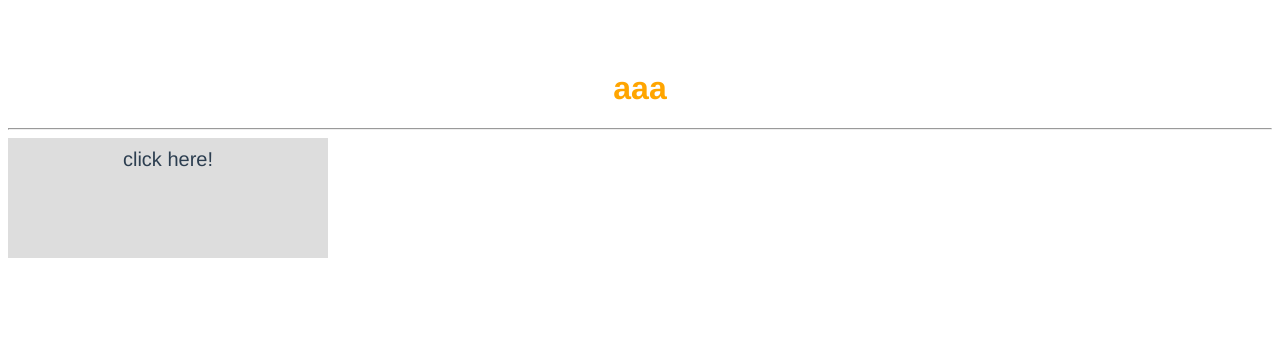
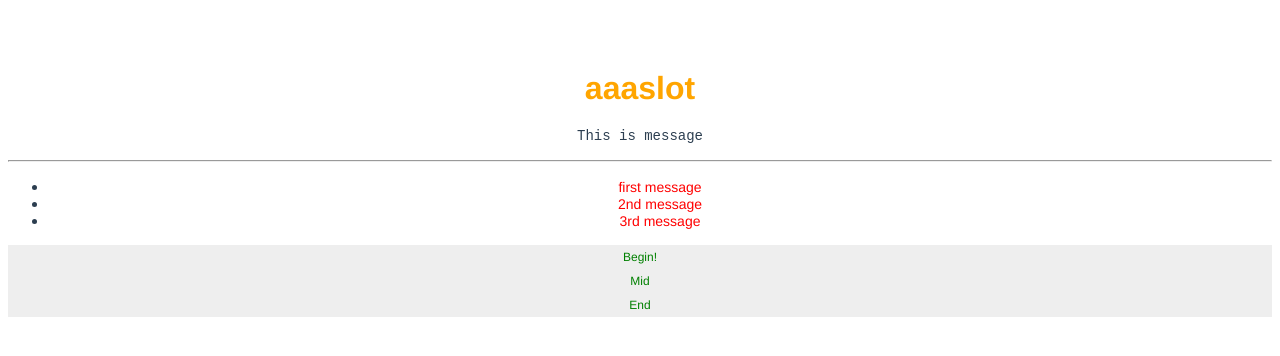
Before and after one commit to s-peace/vue_options_app, a Vue app: page / in a window 1280 px wide. Shown: the top 356 px of the page. Built offline with nearby package versions, Linux system fonts and the light colour scheme.

Commit message:
slot 1st

```diff
--- a/src/App.vue
+++ b/src/App.vue
@@ -1,6 +1,13 @@
 <template>
   <div id="app">
-    <HelloWorld title="aaa" />
+    <HelloWorld title="aaaslot">
+      <p class="etc">Begin!</p>
+      <p slot="a" class="inner">first message</p>
+      <p class="etc">Mid</p>
+      <p slot="b" class="inner">2nd message</p>
+      <p class="etc">End</p>
+      <p slot="c" class="inner">3rd message</p>
+    </HelloWorld>
   </div>
 </template>
 
@@ -45,4 +52,7 @@ tr th.head {
 h1 {
   color: orange;
 }
+p {
+  margin: 0;
+}
 </style>
--- a/src/components/HelloWorld.vue
+++ b/src/components/HelloWorld.vue
@@ -3,14 +3,12 @@
     <h1>{{title}}</h1>
     <pre>{{message}}</pre>
     <hr>
-    <div>
-      <div class="area"
-        @click.left.prevent="left"
-        @click.right.prevent="right"
-        >
-        click here!
-        </div>
-    </div>
+    <ul>
+      <li><slot name="a" /></li>
+      <li><slot name="b" /></li>
+      <li><slot name="c" /></li>
+    </ul>
+    <slot />
   </div>
 </template>
 
@@ -23,7 +21,7 @@ export default {
   },
   data: function(){
     return {
-      message: '',
+      message: 'This is message',
     };
   },
   methods:{
@@ -91,4 +89,14 @@ title {
   padding: 10px;
   font-size: 20px;
 }
+.inner {
+  color: red;
+  font-size: 14px;
+}
+.etc {
+  color: green;
+  background-color: #eee;
+  font-size: 12px;
+  padding: 5px;
+}
 </style>
```
